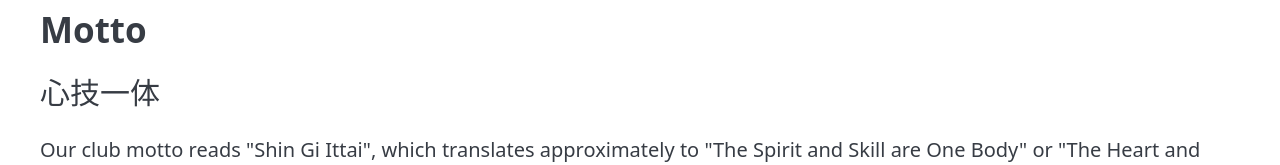
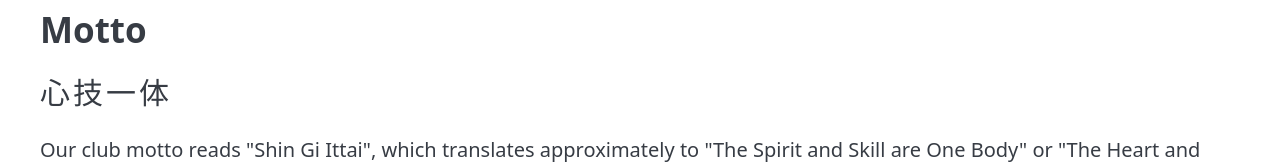
Before and after one commit to kendoclub-at-umich/website, a SvelteKit app: page /about in a window 1280 px wide. Shown: the part 518-683 px from the top of the page. Built offline with nearby package versions, Linux system fonts and the light colour scheme.

Commit message:
feat: :sparkles: add spacing between japanese characters so they don't meld together

```diff
--- a/src/routes/about/+page.svelte
+++ b/src/routes/about/+page.svelte
@@ -47,5 +47,6 @@
 <style>
 	.motto {
 		font-size: 1.5em;
+		letter-spacing: 0.1em;
 	}
 </style>
```
